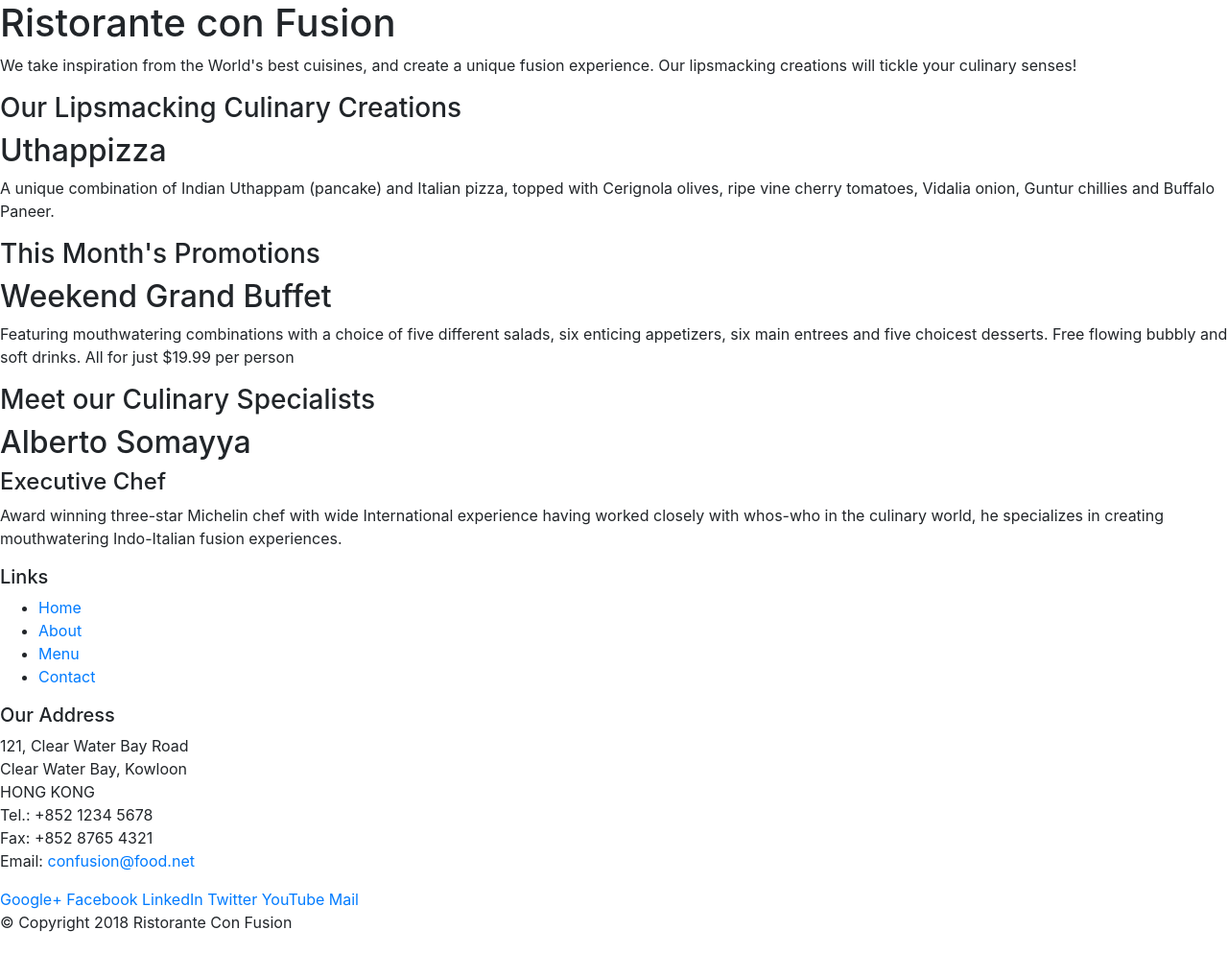
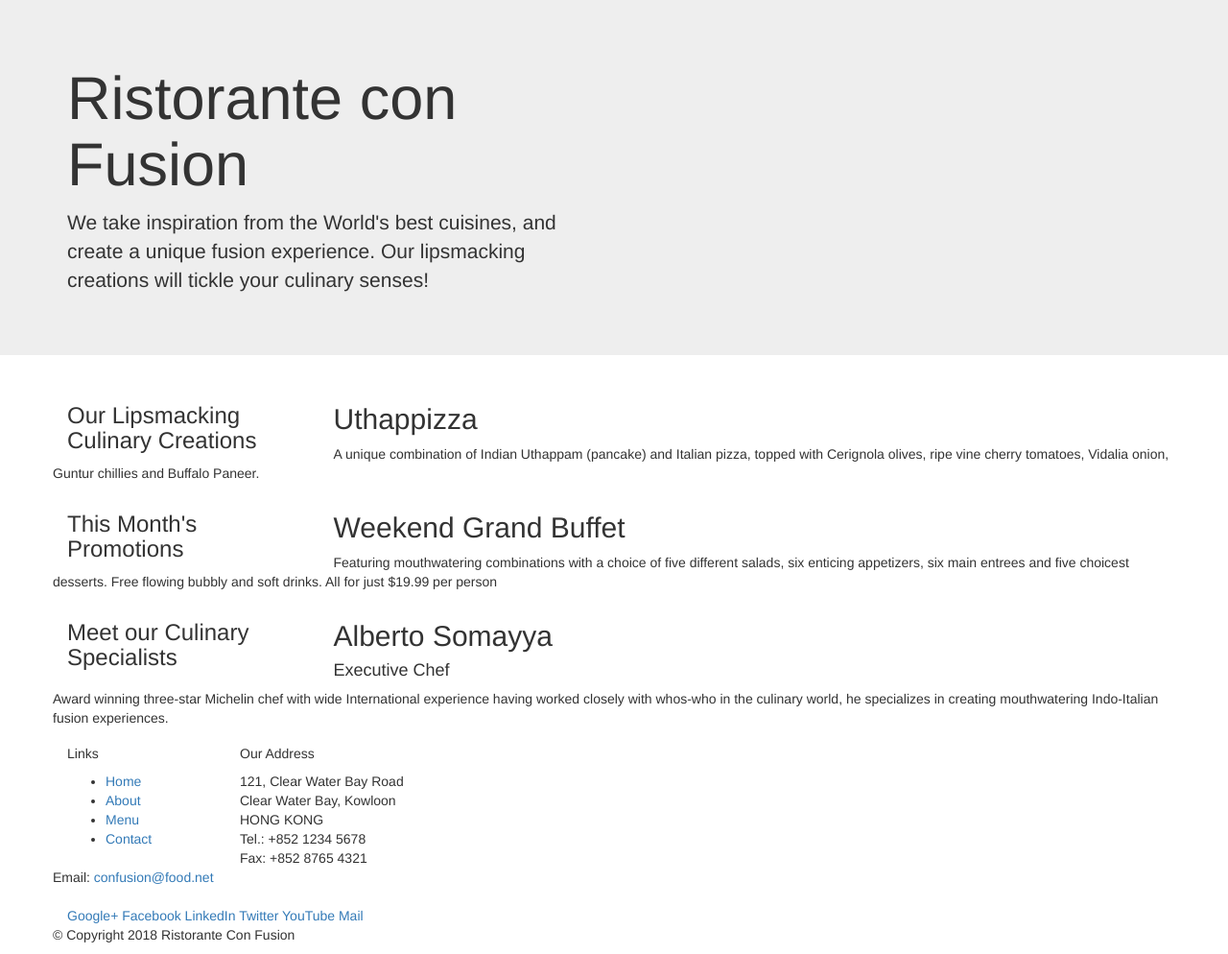
Before and after one commit to MElsawaf/MElsawaf.github.io, a plain HTML site: page index.html in a window 1280 px wide. Shown: the whole page at 96% size. Drawn offline with nearby package versions, Linux system fonts and the light colour scheme.

Commit message:
after bootstrap part1

```diff
--- a/index.html
+++ b/index.html
@@ -14,46 +14,46 @@
 
 <body>
 
-    <header>
-        <div>
-            <div>
-                <div>
+    <header class="jumbotron">
+        <div class="container">
+            <div class="row">
+                <div class="col-12 col-sm-6">
                     <h1>Ristorante con Fusion</h1>
                     <p>We take inspiration from the World's best cuisines, and create a unique fusion experience. Our lipsmacking creations will tickle your culinary senses!</p>
                 </div>
-                <div>
+                <div class="col-12 col-sm">
                 </div>
             </div>
         </div>
     </header>
 
-    <div>
-        <div>
-            <div>
+    <div class="container">
+        <div class="row">
+            <div class="col-12 col-sm-4 col-md-3 order-sm-last">
                 <h3>Our Lipsmacking Culinary Creations</h3>
             </div>
-            <div>
+            <div class="col col-sm col-md">
                 <h2>Uthappizza</h2>
                 <p>A unique combination of Indian Uthappam (pancake) and Italian pizza, topped with Cerignola olives, ripe vine cherry tomatoes, Vidalia onion, Guntur chillies and Buffalo Paneer.</p>
             </div>
         </div>
 
 
-        <div>
-            <div>
+        <div class="row">
+            <div class="col-12 col-sm-4 col-md-3">
                 <h3>This Month's Promotions</h3>
             </div>
-            <div>
+            <div class="col col-sm col-md">
                 <h2>Weekend Grand Buffet</h2>
                 <p>Featuring mouthwatering combinations with a choice of five different salads, six enticing appetizers, six main entrees and five choicest desserts. Free flowing bubbly and soft drinks. All for just $19.99 per person </p>
             </div>
         </div>
 
-        <div>
-            <div>
+        <div class="row">
+            <div class="col-12 col-sm-4 col-md-3 order-sm-last">
                 <h3>Meet our Culinary Specialists</h3>
             </div>
-            <div>
+            <div class="col col-sm order-sm-first col-md">
                 <h2>Alberto Somayya</h2>
                 <h4>Executive Chef</h4>
                 <p>Award winning three-star Michelin chef with wide International experience having worked closely with whos-who in the culinary world, he specializes in creating mouthwatering Indo-Italian fusion experiences. </p>
@@ -62,9 +62,9 @@
     </div>
 
     <footer>
-        <div>
-            <div>
-                <div>
+        <div class="container">
+            <div class="row">
+                <div class="col-4 offset-1 col-sm-2">
                     <h5>Links</h5>
                     <ul>
                         <li><a href="#">Home</a></li>
@@ -73,7 +73,7 @@
                         <li><a href="#">Contact</a></li>
                     </ul>
                 </div>
-                <div>
+                <div calss="col-7 col-sm-5">
                     <h5>Our Address</h5>
                     <address>
 		              121, Clear Water Bay Road<br>
@@ -84,7 +84,7 @@
 		              Email: <a href="mailto:confusion@food.net">confusion@food.net</a>
 		           </address>
                 </div>
-                <div>
+                <div class="col-12 col-sm-4">
                     <div>
                         <a href="http://google.com/+">Google+</a>
                         <a href="http://www.facebook.com/profile.php?id=">Facebook</a>
@@ -95,8 +95,8 @@
                     </div>
                 </div>
            </div>
-           <div>
-                <div>
+           <div class="row">
+                <div class="col-auto">
                     <p>© Copyright 2018 Ristorante Con Fusion</p>
                 </div>
            </div>
```
